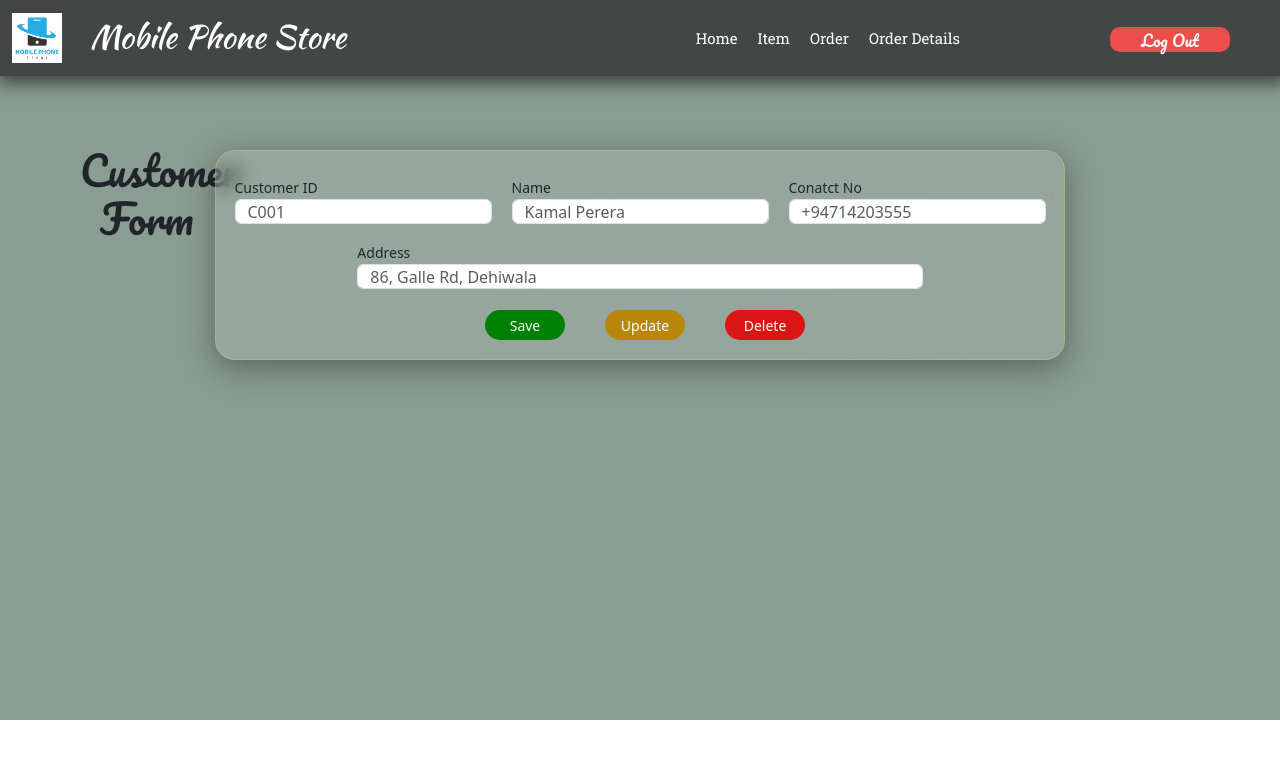
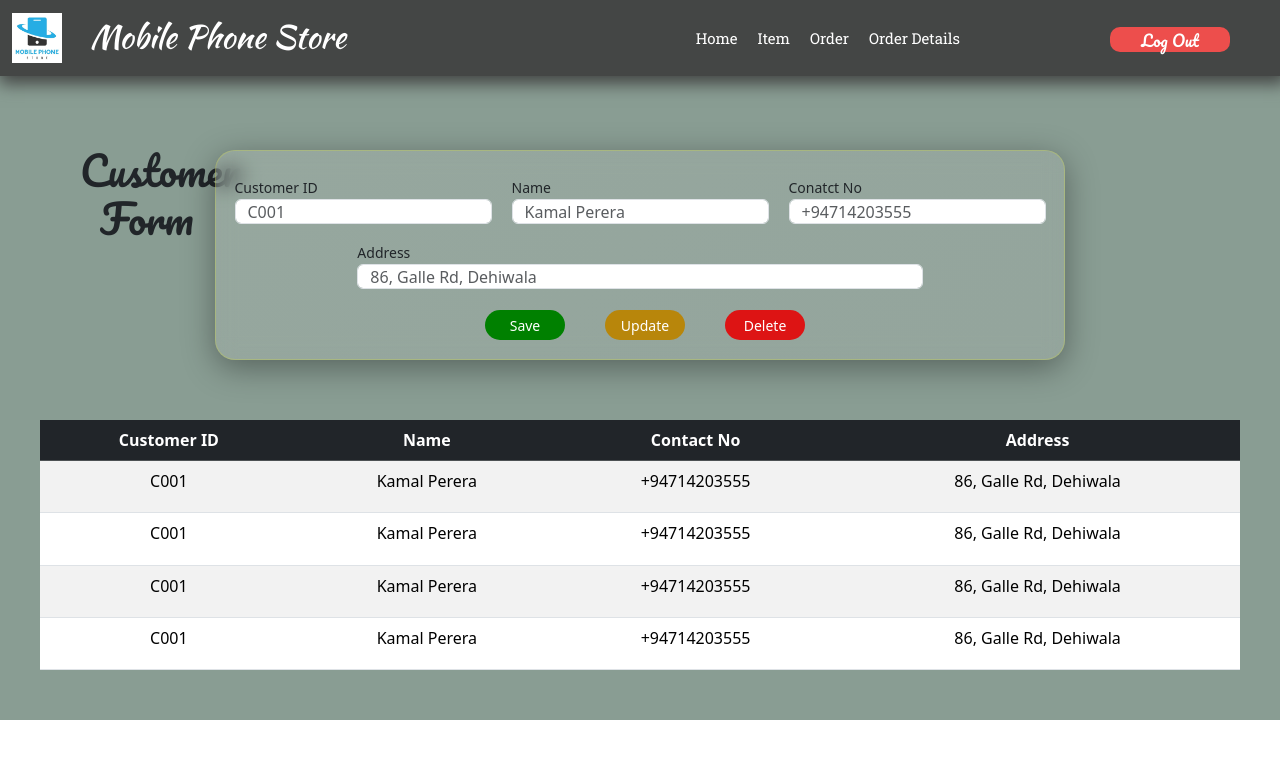
Before and after one commit to VihangaIndeewara/Mobile-Phone-Store, a React (Create React App) app in the folder frontend/: page /customer in a window 1280 px wide. Shown: the top 758 px of the page. Built offline with nearby package versions, Linux system fonts and the light colour scheme.

Commit message:
Added Customer Table

```diff
--- a/frontend/src/components/pages/customer/Customer.jsx
+++ b/frontend/src/components/pages/customer/Customer.jsx
@@ -62,6 +62,45 @@ export const Customer=()=>{
             </form>
             </div>
 
+            <div id="tableDiv">
+                <table class="table table-striped" id="itemTable">
+                    <thead class="text-center">
+                        <tr class="table-dark">
+                        <th scope="col">Customer ID</th>
+                        <th scope="col">Name</th>
+                        <th scope="col">Contact No</th>
+                        <th scope="col">Address</th>
+                        </tr>
+                    </thead>
+                    <tbody class="text-center">
+                        <tr>
+                            <td scope="row">C001</td>
+                            <td>Kamal Perera</td>
+                            <td>+94714203555</td>
+                            <td>86, Galle Rd, Dehiwala</td>
+                        </tr>
+                        <tr>
+                            <td scope="row">C001</td>
+                            <td>Kamal Perera</td>
+                            <td>+94714203555</td>
+                            <td>86, Galle Rd, Dehiwala</td>
+                        </tr>
+                        <tr>
+                            <td scope="row">C001</td>
+                            <td>Kamal Perera</td>
+                            <td>+94714203555</td>
+                            <td>86, Galle Rd, Dehiwala</td>
+                        </tr>
+                        <tr>
+                            <td scope="row">C001</td>
+                            <td>Kamal Perera</td>
+                            <td>+94714203555</td>
+                            <td>86, Galle Rd, Dehiwala</td>
+                        </tr>
+
+                    </tbody>
+                </table>
+            </div>
 
         </div>
         </div>
```
